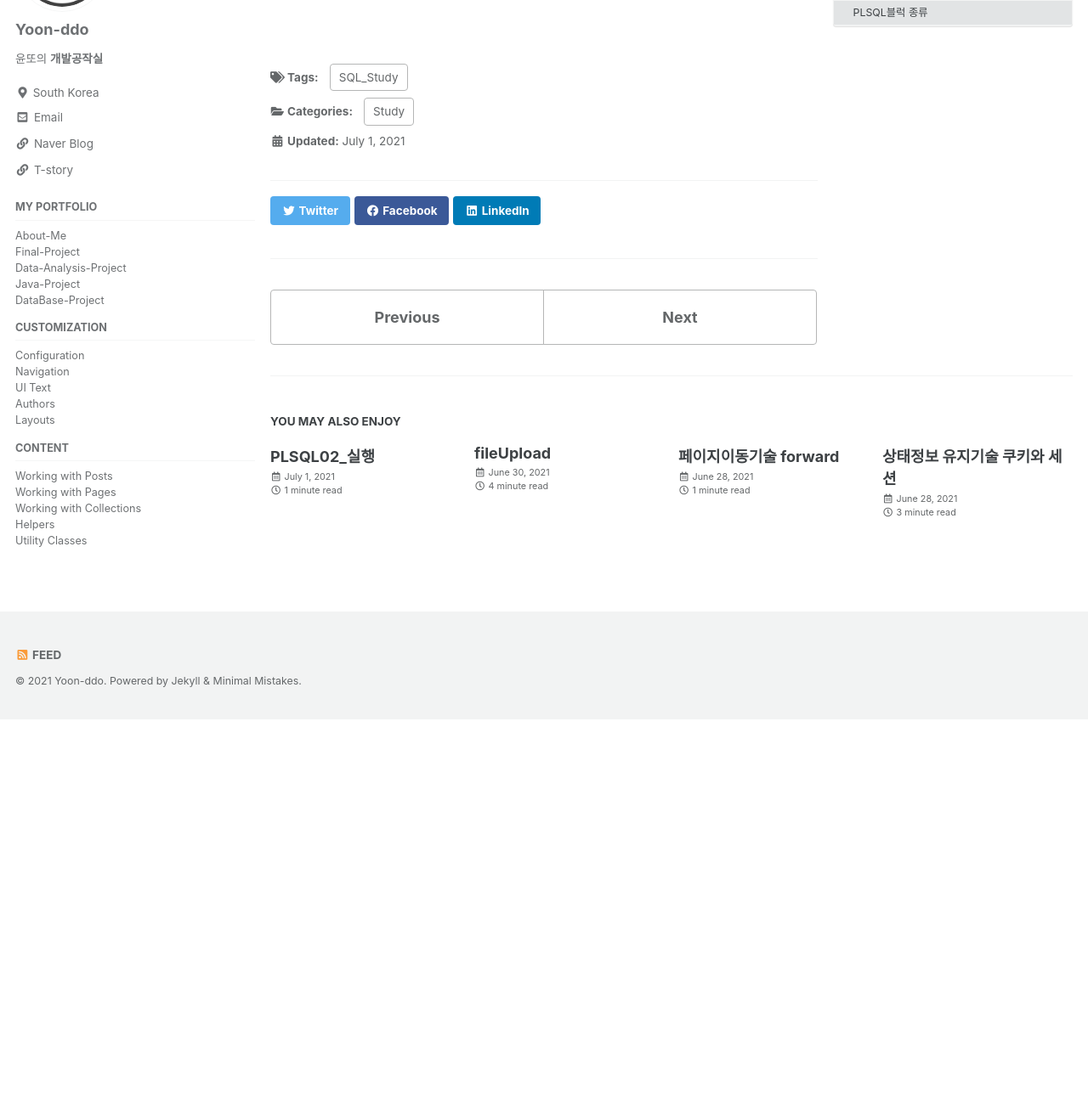
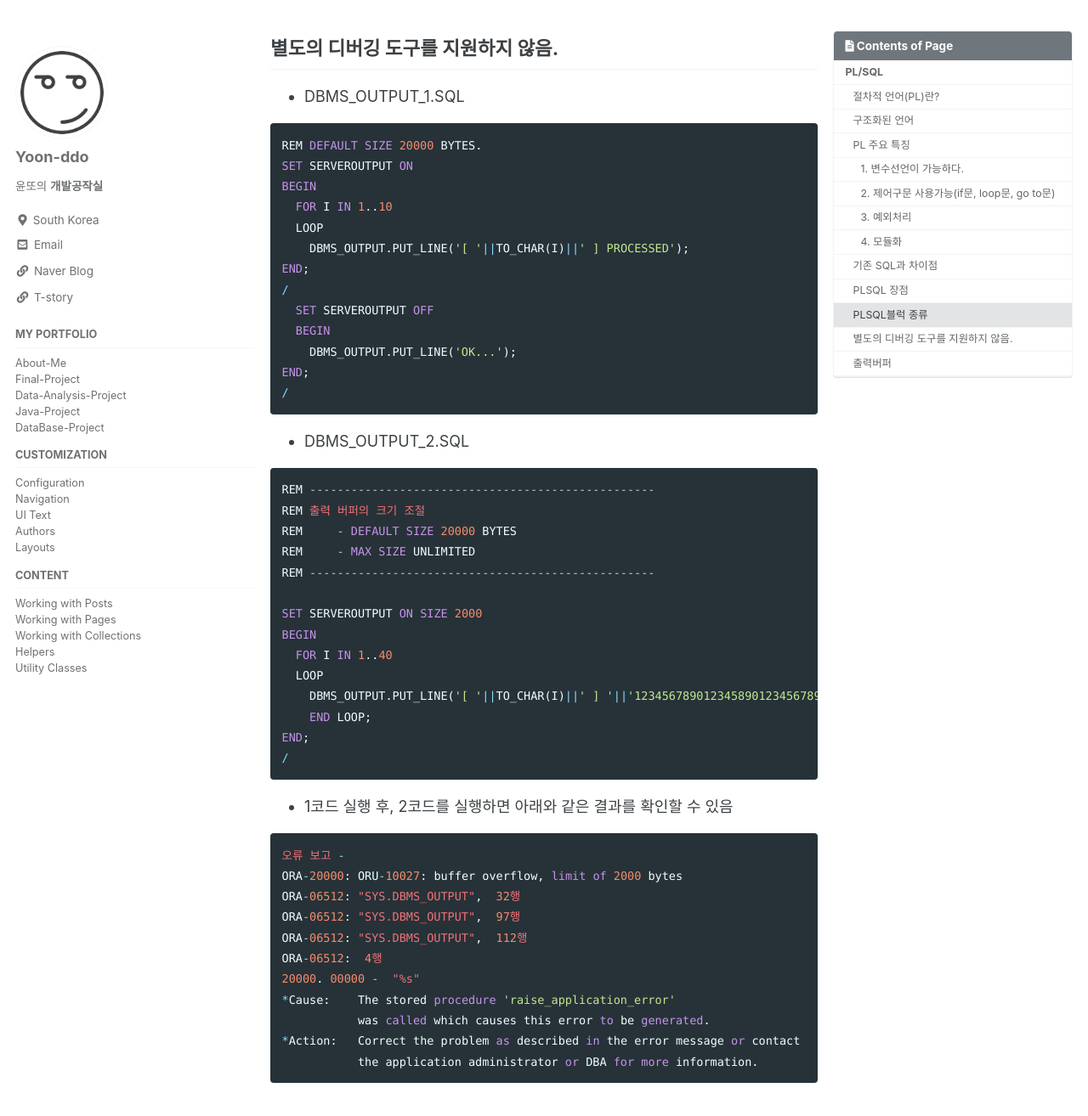
Before and after one commit to Yoon-ddo/Yoon-ddo.github.io, a Jekyll site: the page built from _posts/2021-07-01-PLSQL01_기초.md, in a window 1280 px wide and 1400 px high, scrolled down 4969 px. Shown: the top 1314 px of the window at 85% size. Built offline with Jekyll 4.4.1, drawn with Linux system fonts in a browser that asks for light colours; cached includes are drawn as plain includes; before the commit the page ends 5816 px from its top, so only the background shows below that; some of the changed text lies outside the part shown.

Commit message:
Update 2021-07-01-PLSQL01_기초.md

````diff
--- a/_posts/2021-07-01-PLSQL01_기초.md
+++ b/_posts/2021-07-01-PLSQL01_기초.md
@@ -164,4 +164,74 @@ END;
 - 빈번한 Context Switch는 성능저하의 원인이 된다.
 - Java와 SQL간 Context Switch(문맥교환)보다 PL과 SQL의 문맥교환이 더 효율적.
 
-<br><br><br><br>
+<br><br><br>
+
+## 별도의 디버깅 도구를 지원하지 않음.
+* DBMS_OUTPUT_1.SQL
+
+```sql
+REM DEFAULT SIZE 20000 BYTES.
+SET SERVEROUTPUT ON
+BEGIN
+  FOR I IN 1..10
+  LOOP
+    DBMS_OUTPUT.PUT_LINE('[ '||TO_CHAR(I)||' ] PROCESSED');
+END;
+/
+  SET SERVEROUTPUT OFF
+  BEGIN
+    DBMS_OUTPUT.PUT_LINE('OK...');
+END;
+/
+```
+
+* DBMS_OUTPUT_2.SQL
+
+```sql
+REM --------------------------------------------------
+REM 출력 버퍼의 크기 조절
+REM     - DEFAULT SIZE 20000 BYTES
+REM     - MAX SIZE UNLIMITED
+REM --------------------------------------------------
+
+SET SERVEROUTPUT ON SIZE 2000
+BEGIN
+  FOR I IN 1..40
+  LOOP
+    DBMS_OUTPUT.PUT_LINE('[ '||TO_CHAR(I)||' ] '||'123456789012345890123456789012345678901234567890123456789001234567890');
+    END LOOP;
+END;
+/
+```
+
+* 1코드 실행 후, 2코드를 실행하면 아래와 같은 결과를 확인할 수 있음
+
+```sql
+오류 보고 -
+ORA-20000: ORU-10027: buffer overflow, limit of 2000 bytes
+ORA-06512: "SYS.DBMS_OUTPUT",  32행
+ORA-06512: "SYS.DBMS_OUTPUT",  97행
+ORA-06512: "SYS.DBMS_OUTPUT",  112행
+ORA-06512:  4행
+20000. 00000 -  "%s"
+*Cause:    The stored procedure 'raise_application_error'
+           was called which causes this error to be generated.
+*Action:   Correct the problem as described in the error message or contact
+           the application administrator or DBA for more information.
+```
+
+<br><br><br>
+
+## 출력버퍼
+* PLSQL 수행 후, 화면에 보여줌.
+* DBMS_OUTPUT을 사용할 때 버퍼의 길이
+* 라인의 출력 길이
+  - | 10G R2 이전 | 10G R2 이후 |
+    |:---:|:---:|
+    | 255 Bytes | 32767 Bytes |
+* 출력버퍼크기
+  - | 10G R2 이전 | 10G R2 이후 |
+    |:---:|:---:|
+    | 1000000 Bytes | Unlimited |
+
+<br><br><br>
````
